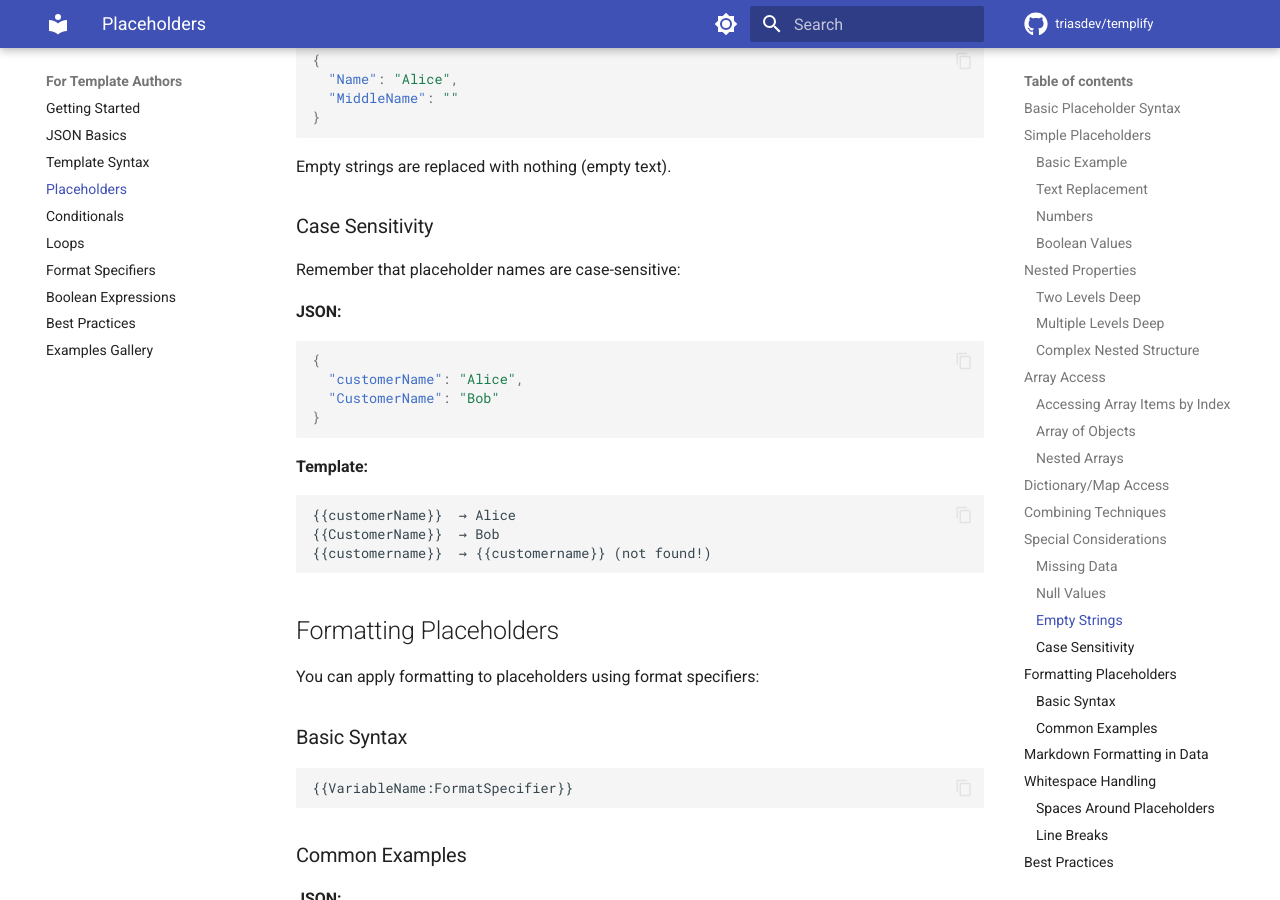
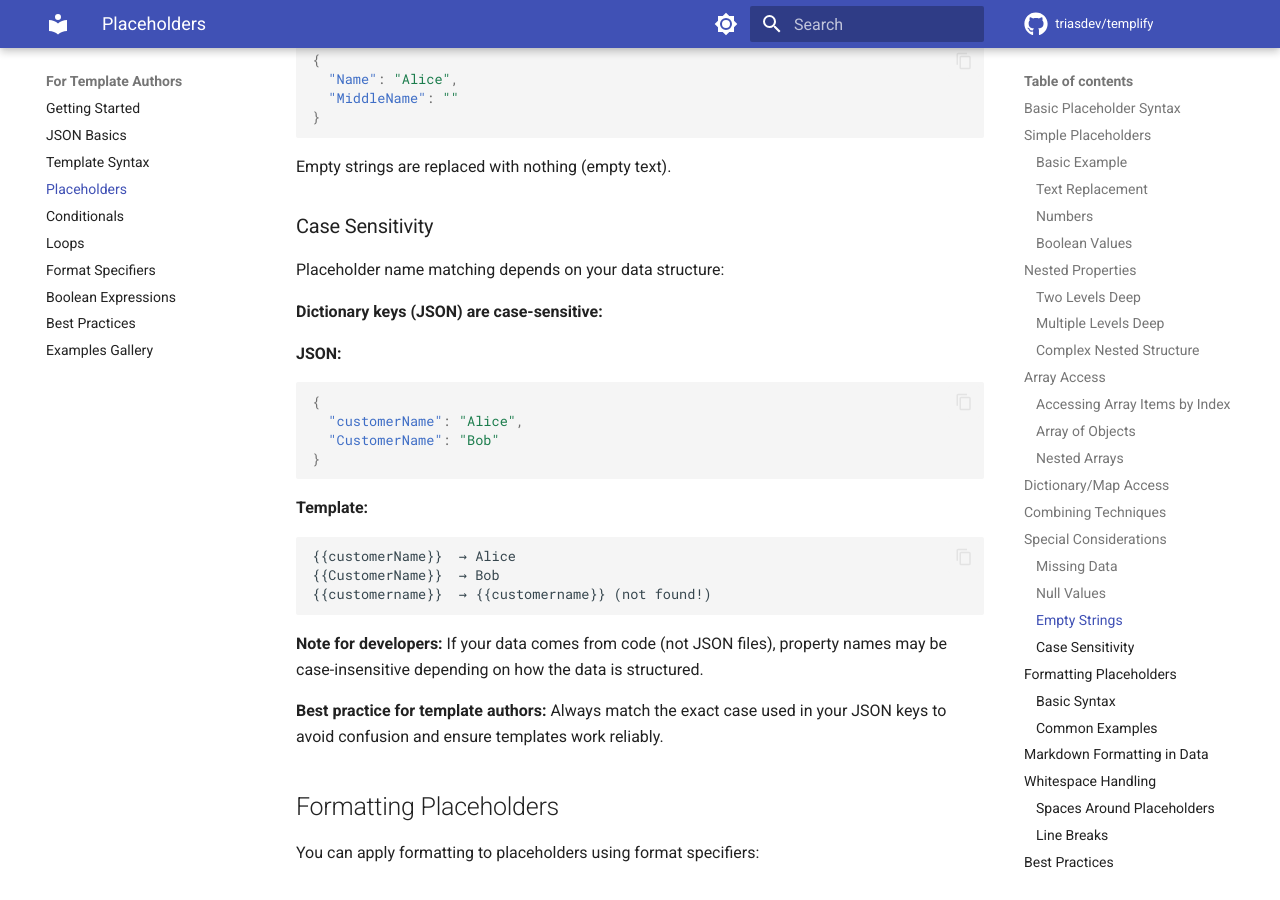
Before and after one commit to TriasDev/templify, an MkDocs documentation site: the page built from docs/for-template-authors/placeholders.md, in a window 1280 px wide and 900 px high, scrolled down 8573 px. Built offline with MkDocs 1.6.1 and Material for MkDocs 9.7.7, drawn with Linux system fonts in a browser that asks for light colours; comment, search, counter and statistics services are not loaded.

Commit message:
docs: Clarify case sensitivity behavior for JSON keys vs object properties (#23)
* docs: clarify case sensitivity behavior for JSON keys vs object properties

Updated documentation to accurately reflect that:
- JSON dictionary keys ARE case-sensitive
- C# object properties are case-insensitive
- Template authors using JSON should always match exact case

This addresses documentation-vs-implementation gap discovered during
comprehensive feature audit.

## Changes

- docs/for-template-authors/placeholders.md: Expanded case sensitivity
  section with distinction between JSON keys and object properties
- docs/for-template-authors/template-syntax.md: Changed "case-sensitive"
  to "JSON keys are case-sensitive" for accuracy
- docs/for-template-authors/best-practices.md: Clarified "JSON keys are
  case-sensitive" in error prevention section

## Related

Part of documentation audit that also resulted in issue #22 for missing
non-boolean format specifier implementations.

## Implementation Details

The actual behavior (PropertyPathResolver.cs:143-144) uses
BindingFlags.IgnoreCase for object properties but dictionary keys remain
case-sensitive by nature of Dictionary<string, object>.

* fix: add missing period at end of sentence

Addresses Copilot review comment on PR #23.

````diff
--- a/docs/for-template-authors/placeholders.md
+++ b/docs/for-template-authors/placeholders.md
@@ -418,7 +418,9 @@ Empty strings are replaced with nothing (empty text).
 
 ### Case Sensitivity
 
-Remember that placeholder names are case-sensitive:
+Placeholder name matching depends on your data structure:
+
+**Dictionary keys (JSON) are case-sensitive:**
 
 **JSON:**
 ```json
@@ -434,6 +436,10 @@ Remember that placeholder names are case-sensitive:
 {{CustomerName}}  → Bob
 {{customername}}  → {{customername}} (not found!)
 ```
+
+**Note for developers:** If your data comes from code (not JSON files), property names may be case-insensitive depending on how the data is structured.
+
+**Best practice for template authors:** Always match the exact case used in your JSON keys to avoid confusion and ensure templates work reliably.
 
 ## Formatting Placeholders
 
````
Also changed, not shown: docs/for-template-authors/best-practices.md (+3 -1 lines), docs/for-template-authors/template-syntax.md (+1 -1 lines).
